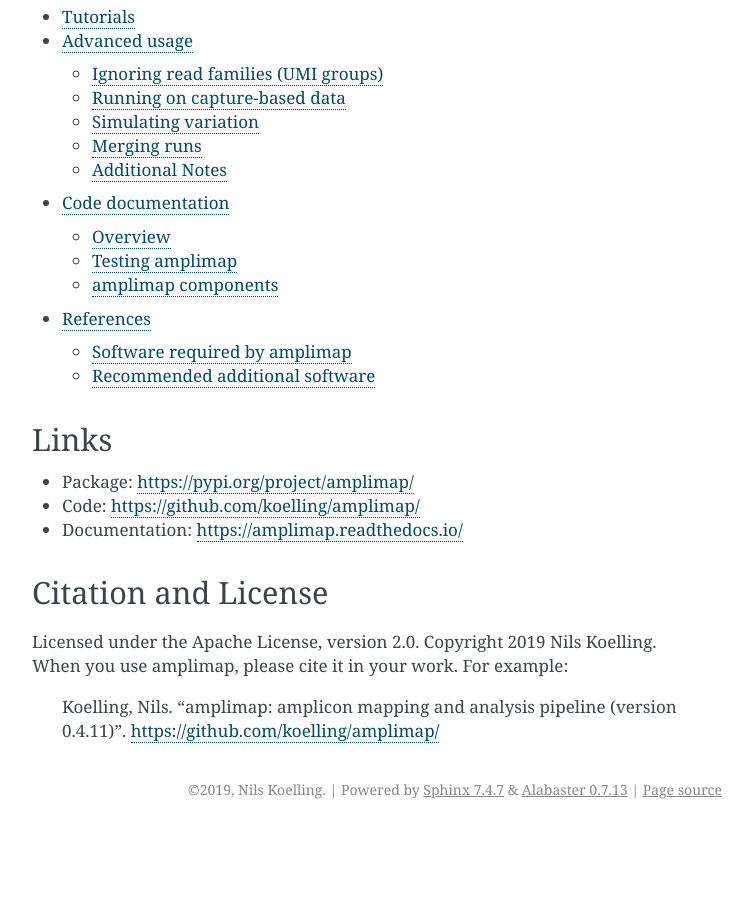
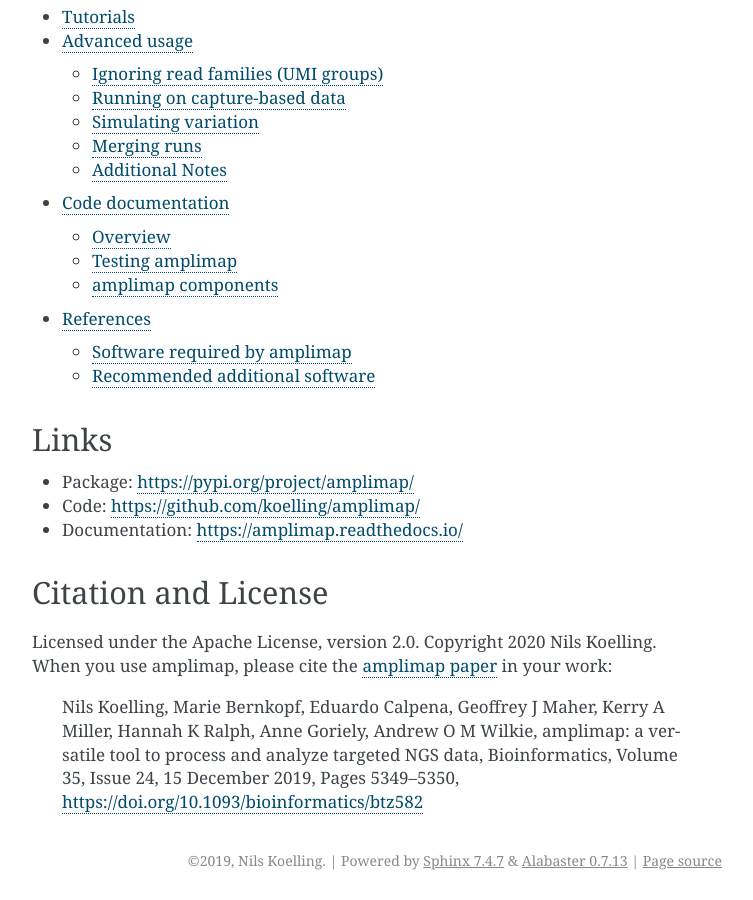
Before and after one commit to koelling/amplimap, a Sphinx documentation site: the page built from docs/index.rst, in a window 1280 px wide and 900 px high, scrolled down 2855 px. Shown: the whole window, without its empty margins (388-1141 px from the left). Built offline with Sphinx 7.4.7, drawn with Linux system fonts in a browser that asks for light colours; before the commit the page ends 3684 px from its top, so only the background shows below that; some of the changed text lies outside the part shown.

```diff
--- a/amplimap/version.py
+++ b/amplimap/version.py
@@ -1,2 +1,2 @@
-__version__ = '0.4.11'
+__version__ = '0.4.12'
 __title__ = 'amplimap'
--- a/docs/index.rst
+++ b/docs/index.rst
@@ -85,7 +85,9 @@ Links
 Citation and License
 --------------------
 Licensed under the Apache License, version 2.0.
-Copyright 2019 Nils Koelling.
-When you use amplimap, please cite it in your work. For example:
+Copyright 2020 Nils Koelling.
+When you use amplimap,
+please cite the `amplimap paper <https://academic.oup.com/bioinformatics/article/35/24/5349/5539690>`_
+in your work:
 
-  Koelling, Nils. "amplimap: amplicon mapping and analysis pipeline (version |version|)". https://github.com/koelling/amplimap/
+   Nils Koelling, Marie Bernkopf, Eduardo Calpena, Geoffrey J Maher, Kerry A Miller, Hannah K Ralph, Anne Goriely, Andrew O M Wilkie, amplimap: a versatile tool to process and analyze targeted NGS data, Bioinformatics, Volume 35, Issue 24, 15 December 2019, Pages 5349–5350, https://doi.org/10.1093/bioinformatics/btz582
```
Also changed, not shown: README.rst (+5 -3 lines).
